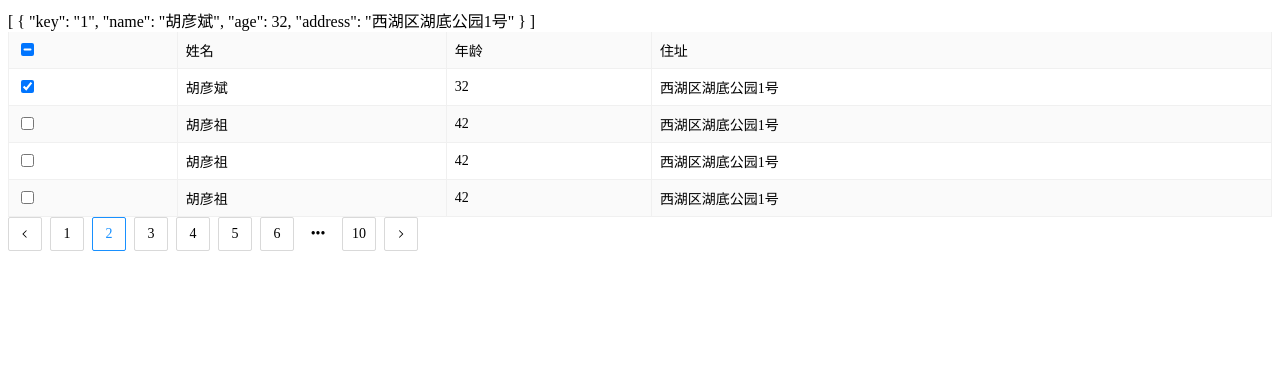
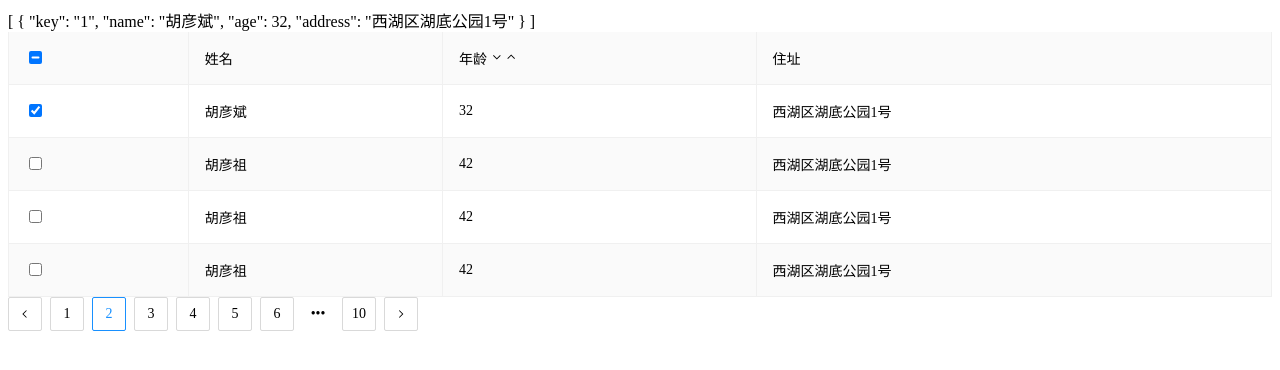
Before and after one commit to baozoudashijian/Guli-VueTestUtils-Version, a Vue app: page / in a window 1280 px wide. Shown: the top 370 px of the page. Built offline with nearby package versions, Linux system fonts and the light colour scheme.

Commit message:
feat: 排序样式 & props设置默认值是对象的，但结果是undefined问题

```diff
--- a/src/App.vue
+++ b/src/App.vue
@@ -1,6 +1,6 @@
 <template>
   <div id="app">
-    <g-table :dataSource="dataSource" :columns="columns" :selected-items.sync="selected" bordered  stripe size="small" check-box />
+    <g-table :dataSource="dataSource" :columns="columns" :selected-items.sync="selected" bordered  stripe check-box :order-by="orderBy" />
     <g-pagination :total-page="10" :current-page.sync="currentPage"></g-pagination>
   </div>
 </template>
@@ -65,7 +65,10 @@
             dataIndex: 'address',
             key: 'address',
           },
-        ]
+        ],
+        orderBy: {
+          age: 'desc'
+        }
       }
     },
     components: {
--- a/src/icon/icon.vue
+++ b/src/icon/icon.vue
@@ -19,10 +19,10 @@
       }
     },
     created() {
-      console.log(`#icon-${this.icon}`, 'created')
+      // console.log(`#icon-${this.icon}`, 'created')
     },
     mounted() {
-      console.log(`#icon-${this.icon}`, 'mounted')
+      // console.log(`#icon-${this.icon}`, 'mounted')
     }
   }
 </script>
--- a/src/table/table.vue
+++ b/src/table/table.vue
@@ -5,7 +5,13 @@
       <tr>
         <th v-if="dispalySort"></th>
         <th v-if="checkBox"><input ref="selectAll" type="checkbox" @change="onChangeAllItem" :checked="inAllSelectItems"></th>
-        <th v-for="column in columns">{{column.title}}</th>
+        <th v-for="column in columns">
+          {{column.title}}
+          <span class="g-table-sort" v-if="column.key in orderBy" @click="sortHandle">
+            <g-icon icon="arrow-down" ></g-icon>
+            <g-icon icon="arrow-up" ></g-icon>
+          </span>
+        </th>
       </tr>
       <tr v-for="(dataSourceItem, index) in dataSource">
         <td v-if="dispalySort">{{index}}</td>
@@ -17,6 +23,9 @@
 </template>
 
 <script>
+
+  import Icon from '../icon/icon'
+
   export default {
     name: "table",
     props: {
@@ -50,7 +59,14 @@
       selectedItems: {
         type: Array,
         default: () => []
+      },
+      orderBy: {
+        type: Object,
+        default: () => ({})
       }
+    },
+    components: {
+      'g-icon': Icon
     },
     mounted() {
       this.judgeCheckboxStatus(this.selectedItems)
@@ -106,6 +122,9 @@
         } else {
           this.$refs.selectAll.indeterminate = true
         }
+      },
+      sortHandle() {
+        console.log(123)
       }
     },
     watch: {
@@ -134,7 +153,6 @@
           font-weight: 500
           background-color: #fafafa
           border-bottom: 1px solid #f0f0f0
-
         td
           padding: 16px
           border-bottom: 1px solid #f0f0f0
```
Also changed, not shown: src/svg.js.
